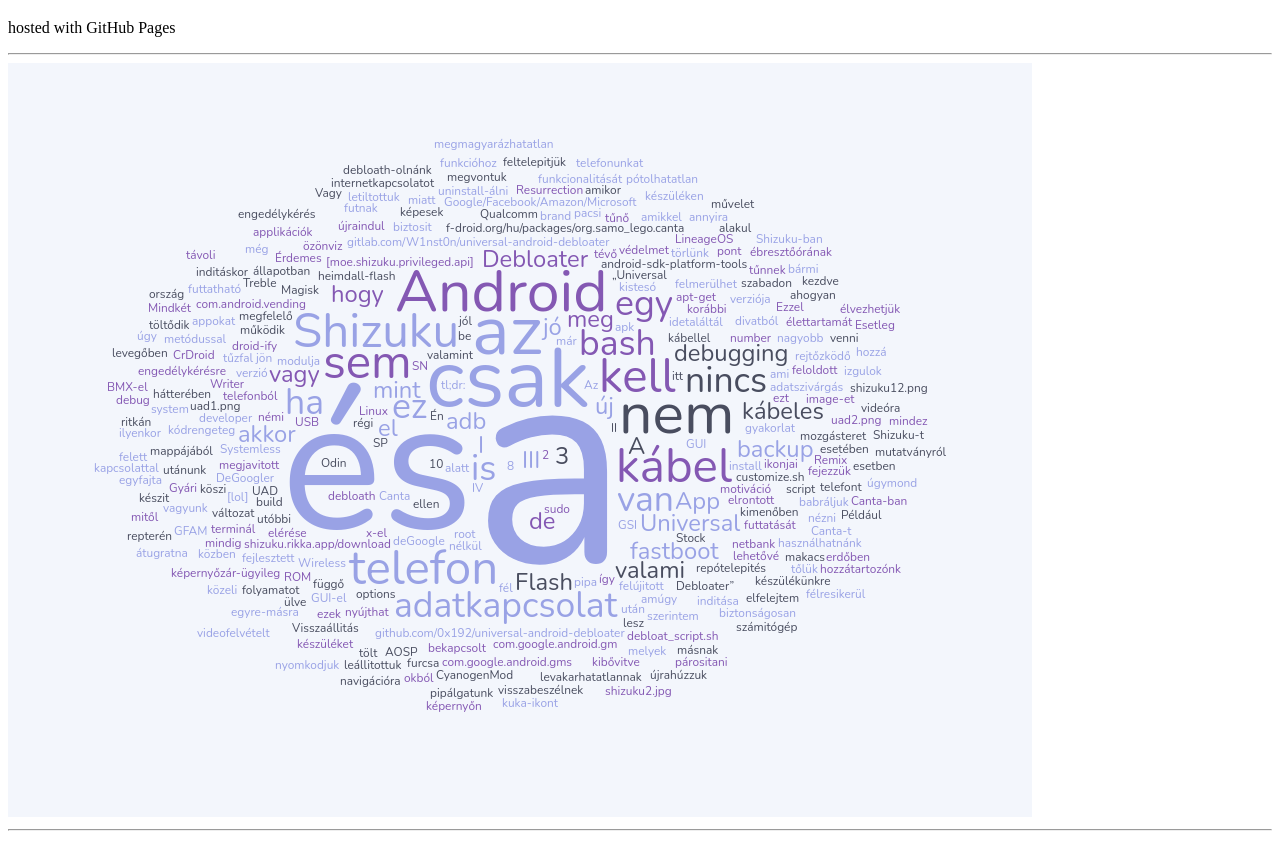
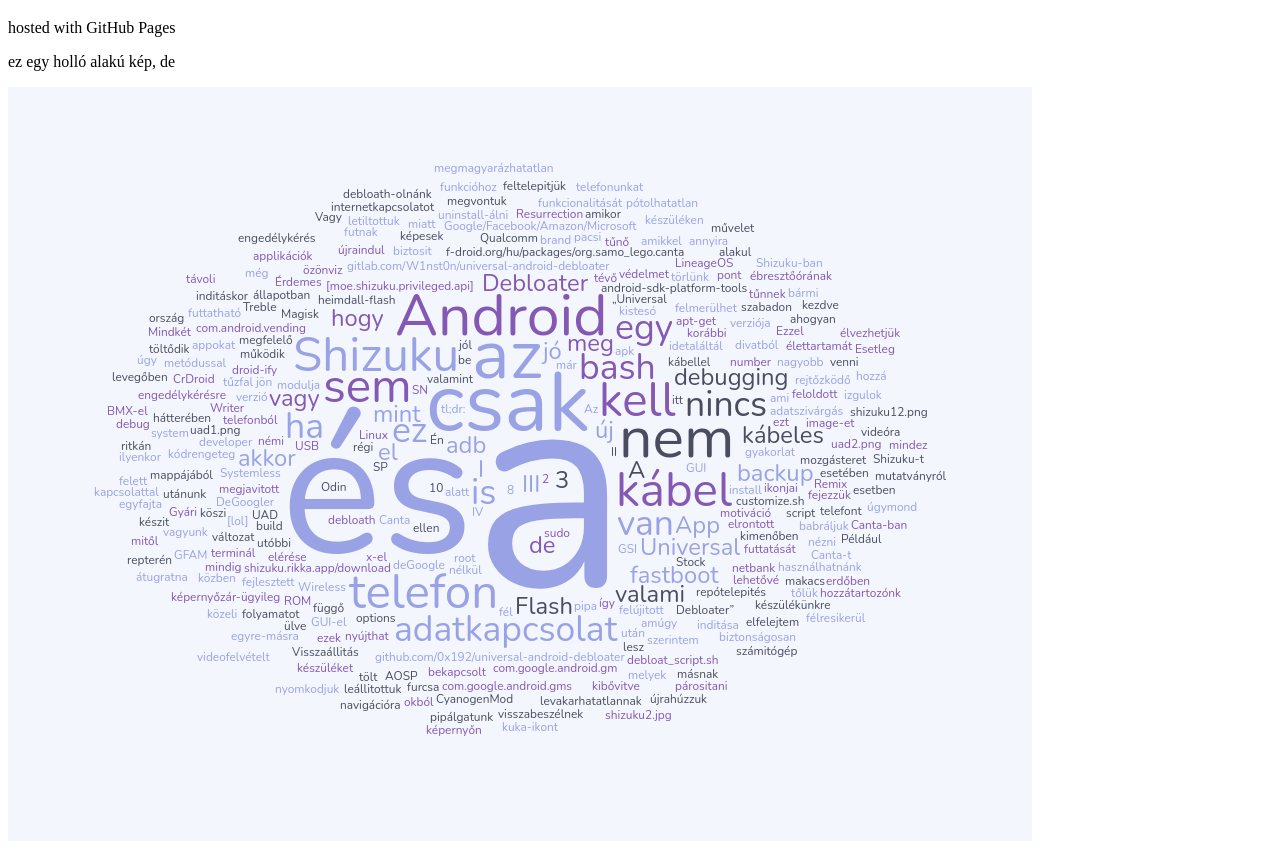
Before and after one commit to lithopedion/lithopedion.github.io, a plain HTML site: page index.html in a window 1280 px wide. Shown: the part 61-914 px from the top of the page. Drawn offline with Linux system fonts and the light colour scheme.

Commit message:
Update index.html

```diff
--- a/index.html
+++ b/index.html
@@ -3,8 +3,10 @@
 <body>
 <h1>Hollo Word</h1>
 <p>hosted with GitHub Pages</p>
-<hr>
+</p>
+</p>
+<p>ez egy holló alakú kép, de</p>
+
 <img src="hollo1.png" alt="ez egy holló alakú kép, de" />
-<hr>
 </body>
 </html>
```
